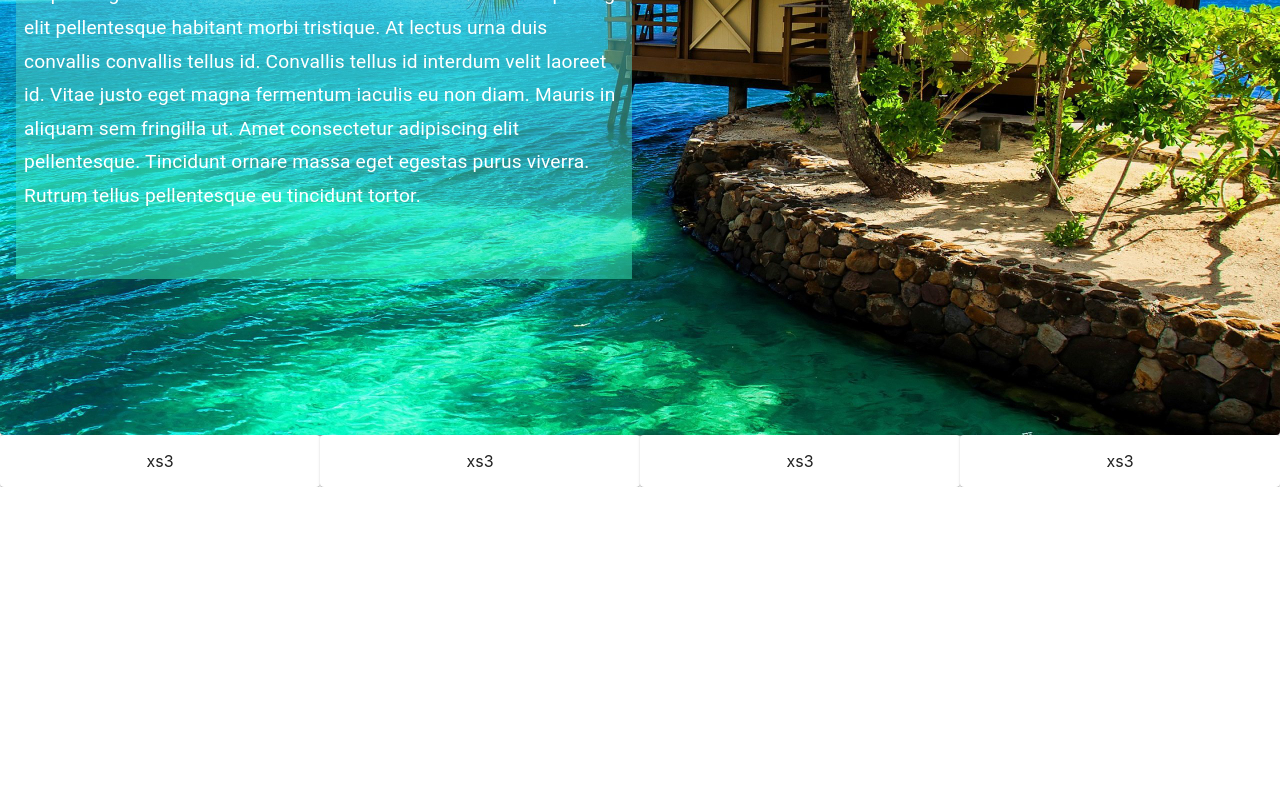
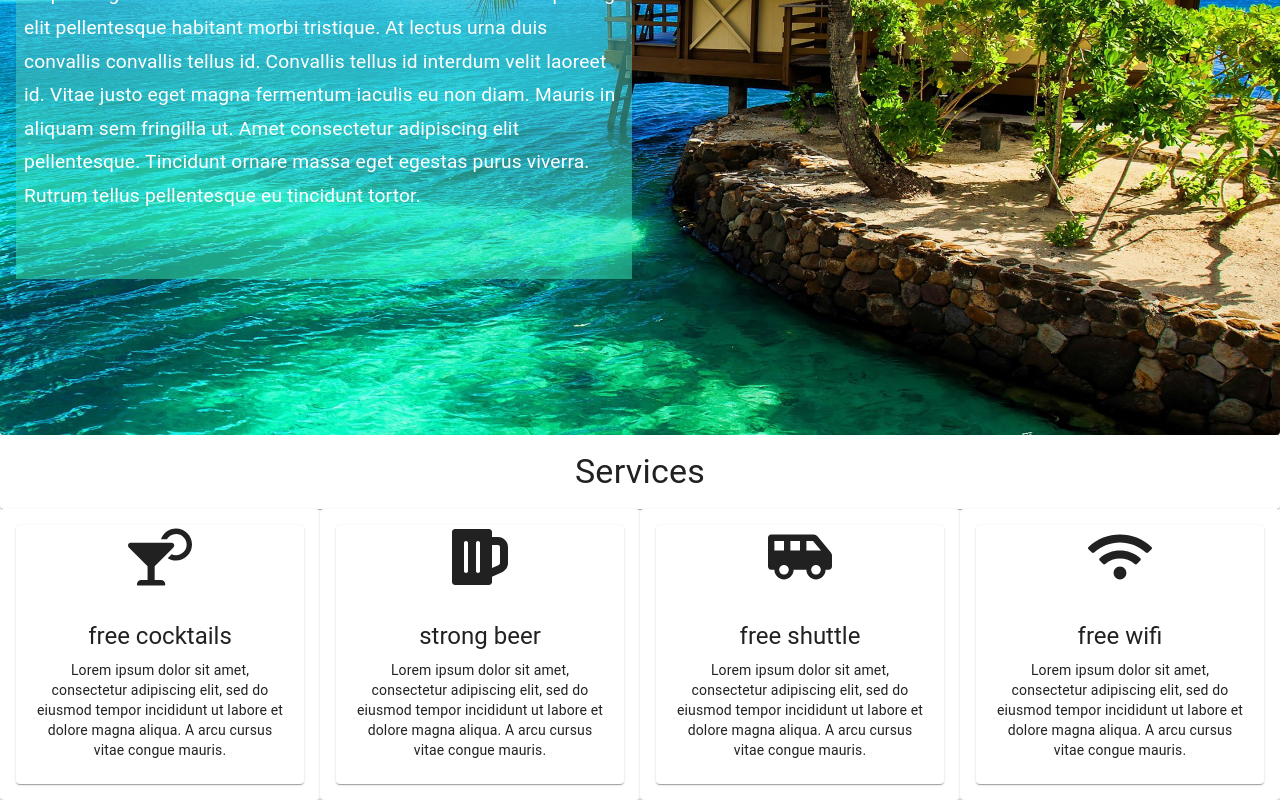
Before and after one commit to wimanshaherath/beach-resort, a React (Create React App) app: page / in a window 1280 px wide. Shown: the part 349-1149 px from the top of the page. Before the commit the page ends 836 px from the top, so only its background shows below. Built offline with nearby package versions, Linux system fonts and the light colour scheme.

Commit message:
dev/completed Services component

```diff
--- a/src/compnents/Services.tsx
+++ b/src/compnents/Services.tsx
@@ -1,7 +1,12 @@
-import React from 'react';
-import {Grid,Typography,Paper} from '@material-ui/core';
+import React, {useEffect, useState} from 'react';
+import {Grid,Typography,Paper,Card,CardActionArea,CardContent,CardMedia} from '@material-ui/core';
 import {makeStyles,createStyles,Theme} from '@material-ui/core';
-import classes from '*.module.css';
+import {FaCocktail,FaBeer,FaShuttleVan,FaWifi} from 'react-icons/fa';
+export type Service = {
+    icon:JSX.Element;
+    title:string;
+    description:string;
+}
 
 const useStyle = makeStyles((theme:Theme) =>
 createStyles({
@@ -18,24 +23,91 @@ createStyles({
         [theme.breakpoints.down('sm')]:{
 
         }
+    },
+    cardmedia:{
+
+        fontSize:'4rem'
     }
 }))
+
+
 const Services: React.FC = () =>{
     const classes = useStyle();
+    const [services, setServices] = useState<Service[]>(
+        [
+            {
+                icon:<FaCocktail/>,
+                title:"free cocktails",
+                description:"Lorem ipsum dolor sit amet, consectetur adipiscing elit, sed do eiusmod tempor incididunt ut labore et dolore magna aliqua. A arcu cursus vitae congue mauris."
+            },
+            {
+                icon:<FaBeer/>,
+                title:"strong beer",
+                description:"Lorem ipsum dolor sit amet, consectetur adipiscing elit, sed do eiusmod tempor incididunt ut labore et dolore magna aliqua. A arcu cursus vitae congue mauris."
+            },
+            {
+                icon:<FaShuttleVan/>,
+                title:"free shuttle",
+                description:"Lorem ipsum dolor sit amet, consectetur adipiscing elit, sed do eiusmod tempor incididunt ut labore et dolore magna aliqua. A arcu cursus vitae congue mauris."
+            },
+            {
+                icon:<FaWifi/>,
+                title:"free wifi",
+                description:"Lorem ipsum dolor sit amet, consectetur adipiscing elit, sed do eiusmod tempor incididunt ut labore et dolore magna aliqua. A arcu cursus vitae congue mauris."
+            }
+        ]
+    );
+
+
     return(
         <Grid container>
-            <Grid item md={3} sm={6} xs={12}>
-                <Paper className={classes.paper}>xs3</Paper>
+            <Grid item xs={12}>
+                <Paper className={classes.paper}>
+                    <Typography variant="h4" component="h4">
+                        Services
+                    </Typography>
+                </Paper>
+            </Grid>
+            {services.map((service,index)=>{
+                return <Grid item md={3} sm={6} xs={12} key={index}>
+                    <Paper className={classes.paper}>
+                        <Card>
+                            <CardActionArea className={classes.cardmedia}>
+                                {service.icon}
+                            </CardActionArea>
+                            <CardContent>
+                                <Typography gutterBottom variant="h5" component="h6">
+                                    {service.title}
+                                </Typography>
+                                <Typography variant='body2' component='p'>
+                                    {service.description}
+                                </Typography>
+                            </CardContent>
+                        </Card>
+                    </Paper>
+                </Grid>
+                }
+            )}
+{/*
+            {services.map((item,index) => {
+
+            })} */}
+
+            {/* <Grid item md={3} sm={6} xs={12}>
+                <Paper className={classes.paper}>
+                    xs3
+                </Paper>
             </Grid>
             <Grid item md={3} sm={6} xs={12}>
-                <Paper className={classes.paper}>xs3</Paper>
+                <Paper className={classes.paper}>
+                    xs3
+                </Paper>
             </Grid>
             <Grid item md={3} sm={6} xs={12}>
-                <Paper className={classes.paper}>xs3</Paper>
-            </Grid>
-            <Grid item md={3} sm={6} xs={12}>
-                <Paper className={classes.paper}>xs3</Paper>
-            </Grid>
+                <Paper className={classes.paper}>
+                    xs3
+                </Paper>
+            </Grid> */}
         </Grid>
     )
 }
```
